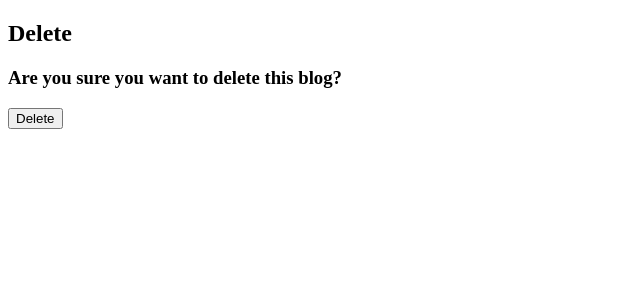
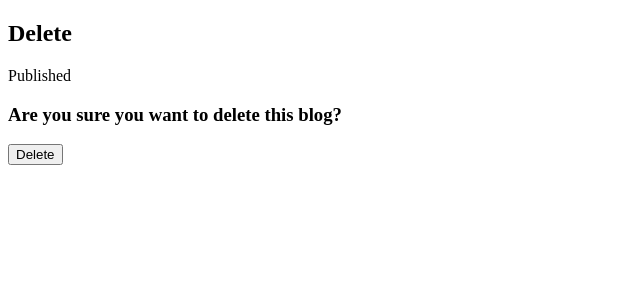
Before and after one commit to DYuHLin/blog-api, a React (Vite) app in the folder client/: page /posts/1/delete in a window 1280 px wide. Shown: the top 300 px of the page, without its empty margins (0-640 px from the left). Built offline with nearby package versions, Linux system fonts and the light colour scheme; no server answers.

Commit message:
Finished with the delete blog function, now going to work on logging out and comments.

```diff
--- a/client/src/Pages/Delete.jsx
+++ b/client/src/Pages/Delete.jsx
@@ -1,10 +1,43 @@
-import React from 'react'
+import React, { useContext, useEffect, useState } from 'react'
+import {jwtDecode} from 'jwt-decode'
+import UserContext from '../UserContext';
+import {useNavigate, useParams} from 'react-router-dom';
+import axios from 'axios';
 
 function Delete() {
+  const [post, setPost] = useState({});
+
+  const {user} = useContext(UserContext);
+  let { id } = useParams();
+  const navigate = useNavigate();
+
+  const handleSubmit = (e) => {
+    e.preventDefault();
+    const decoded = jwtDecode(user.accessToken);
+
+    fetch(`http://localhost:5000/api/${id}/delete`, {
+      method: "DELETE",
+      headers: {"Content-Type": "application/json"},
+    }).then(() => {
+      navigate('/posts');
+    })
+  };
+
+  useEffect(() => {
+    axios({method:'GET', url:`http://localhost:5000/api/${id}`})
+        .then(res => {
+          setPost(res.data);
+        })
+        .catch(err => console.log(err));
+}, []);
+
   return (
     <section>
       <h1>Delete</h1>
-      <form action="">
+      <h3>{post.title}</h3>
+      <p>{post.published === false ? 'Unpublished' : 'Published'}</p>
+      <span>{post.date}</span>
+      <form method="POST" onSubmit={handleSubmit}>
         <h3>Are you sure you want to delete this blog?</h3>
         <button>Delete</button>
       </form>
--- a/client/src/Pages/Update.jsx
+++ b/client/src/Pages/Update.jsx
@@ -34,7 +34,6 @@ function Update() {
       body: JSON.stringify(post)
     }).then(() => {
       navigate('/posts');
-      console.log("Posted");
     })
   };
 
```
Also changed, not shown: 1 other file (tests, documents, lock files or other folders).
